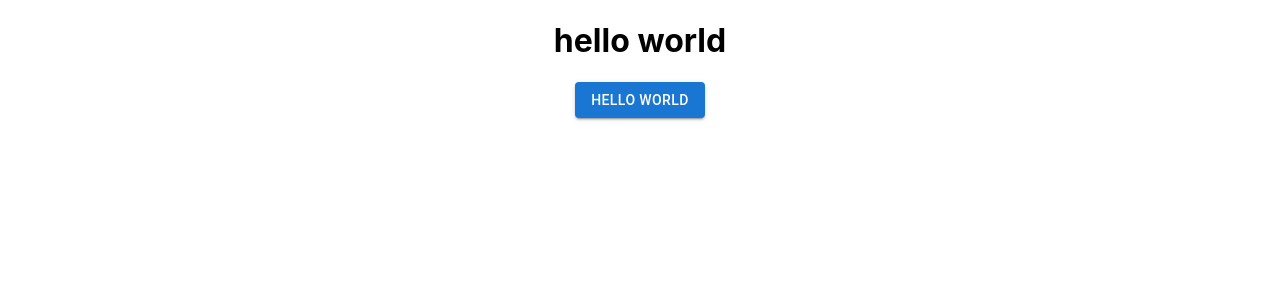
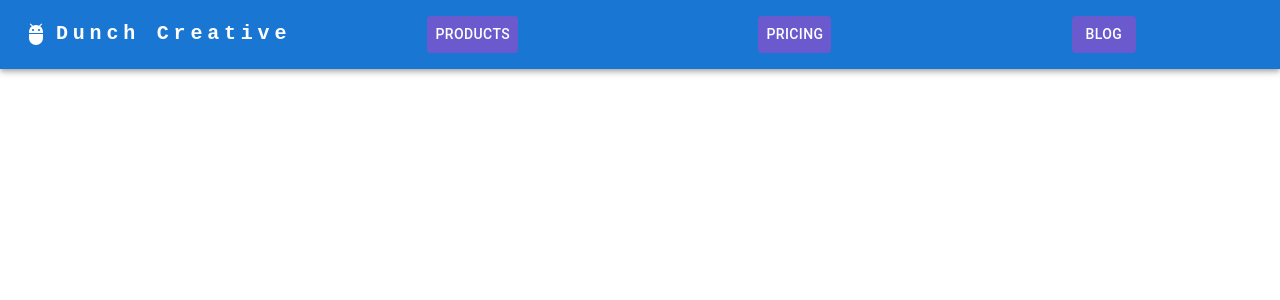
Before and after one commit to Kieran-Dunch/dunch-creative, a React (Create React App) app: page / in a window 1280 px wide. Shown: the top 300 px of the page. Built offline with nearby package versions, Linux system fonts and the light colour scheme; the HTML template or start-up script is replaced by a standard one.

Commit message:
managed navbar transfer

```diff
--- a/package.json
+++ b/package.json
@@ -5,6 +5,7 @@
   "dependencies": {
     "@emotion/react": "^11.10.0",
     "@emotion/styled": "^11.10.0",
+    "@mui/icons-material": "^5.8.4",
     "@mui/material": "^5.9.2",
     "@testing-library/jest-dom": "^5.16.4",
     "@testing-library/react": "^13.3.0",
--- a/src/App.js
+++ b/src/App.js
@@ -5,7 +5,6 @@
   return (
     <div className="App">
       <header className="App-header">
-        <h1>hello world</h1>
         <NavBar/>
       </header>
     </div>
--- a/src/components/NavBar.js
+++ b/src/components/NavBar.js
@@ -1,10 +1,72 @@
+import * as React from 'react';
+import AppBar from '@mui/material/AppBar';
+import Box from '@mui/material/Box';
+import Toolbar from '@mui/material/Toolbar';
+import Typography from '@mui/material/Typography';
+import Container from '@mui/material/Container';
 import Button from '@mui/material/Button';
-import './NavBar.css'
+import AdbIcon from '@mui/icons-material/Adb';
 
-export default function NavBar() {
+const pages = ['Products', 'Pricing', 'Blog'];
+
+const NavBar = () => {
+
+
   return (
-    <div>
-      <Button variant="contained" className='button'>Hello World</Button>
-    </div>
-  )
-}
+    <AppBar position="static">
+      <Container maxWidth="xl">
+        <Toolbar disableGutters>
+          <AdbIcon sx={{ display: { xs: 'none', md: 'flex' }, mr: 1 }} />
+          <Typography
+            variant="h6"
+            noWrap
+            component="a"
+            href="/"
+            sx={{
+              mr: 2,
+              display: { xs: 'none', md: 'flex' },
+              fontFamily: 'monospace',
+              fontWeight: 700,
+              letterSpacing: '.3rem',
+              color: 'inherit',
+              textDecoration: 'none',
+            }}
+          >
+            Dunch Creative
+          </Typography>
+          <AdbIcon sx={{ display: { xs: 'flex', md: 'none' }, mr: 1 }} />
+          <Typography
+            variant="h5"
+            noWrap
+            component="a"
+            href=""
+            sx={{
+              mr: 2,
+              display: { xs: 'flex', md: 'none' },
+              flexGrow: 1,
+              fontFamily: 'monospace',
+              fontWeight: 700,
+              letterSpacing: '.3rem',
+              color: 'inherit',
+              textDecoration: 'none',
+            }}
+          >
+            LOGO
+          </Typography>
+          <Box sx={{ flexGrow: 1, display: { xs: 'none', md: 'flex' }, justifyContent: "space-around" }}>
+            {pages.map((page) => (
+              <Button
+                key={page}
+                sx={{ my: 2, color: 'white', display: 'block', backgroundColor: "slateblue" }}
+              >
+                {page}
+              </Button>
+            ))}
+          </Box>
+        </Toolbar>
+      </Container>
+    </AppBar>
+  );
+};
+
+export default NavBar;
```
Also changed, not shown: 1 other file (tests, documents, lock files or other folders).
